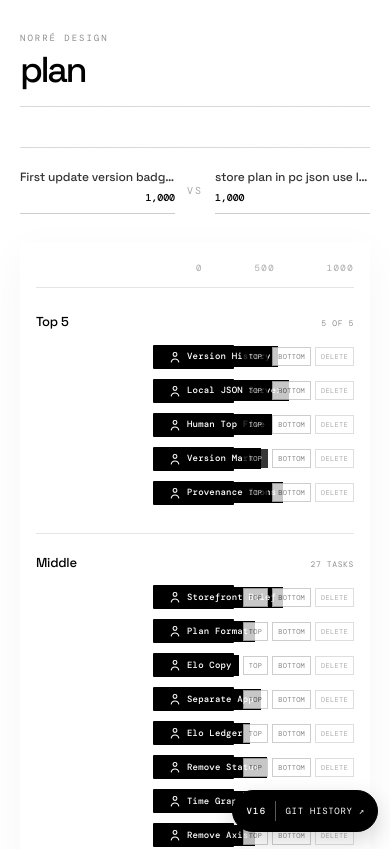
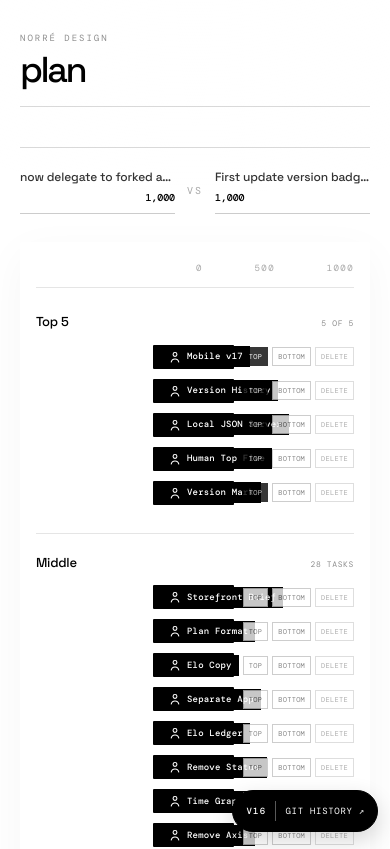
Before and after one commit to adomasgaudi26/norra-plan, a Next.js app: page / in a window 390 px wide. Shown: the top 849 px of the page. Built offline with nearby package versions, Linux system fonts and the light colour scheme.

Commit message:
Record v17 mobile task

```diff
--- a/app/page.tsx
+++ b/app/page.tsx
@@ -318,6 +318,14 @@ const seedData: SeedTask[] = [
     scores: [1000, 1000, 1000, 1000, 1000, 1000],
     initialElo: 1000,
   },
+  {
+    id: "brief-mobile-v17",
+    name: "now delegate to forked agents from youself - task v17make the whole site more mobile friendly it feels like a desktop version site. We are using next.js right?",
+    done: false,
+    color: "#000000",
+    scores: [1000, 1000, 1000, 1000, 1000, 1000],
+    initialElo: 1000,
+  },
 ];
 
 const taskDetails: Record<string, Pick<Task, "codename" | "description">> = {
@@ -468,6 +476,10 @@ const taskDetails: Record<string, Pick<Task, "codename" | "description">> = {
   "brief-version-badge-v16": {
     codename: "Version History",
     description: "Float the v16 badge and open this repository’s Git history on demand.",
+  },
+  "brief-mobile-v17": {
+    codename: "Mobile v17",
+    description: "Rework the planner layout and controls for comfortable small-screen use.",
   },
 };
 
```
